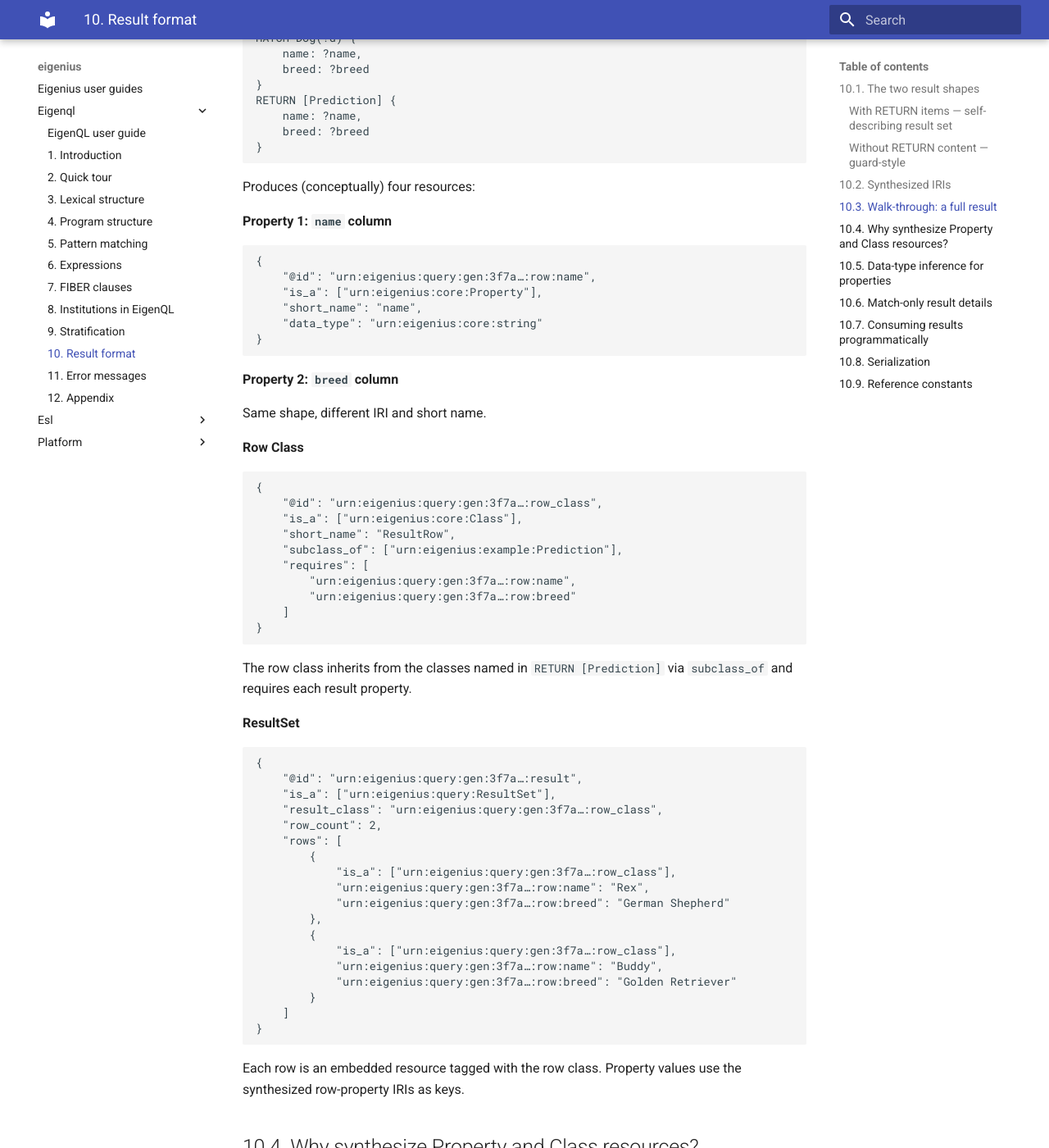
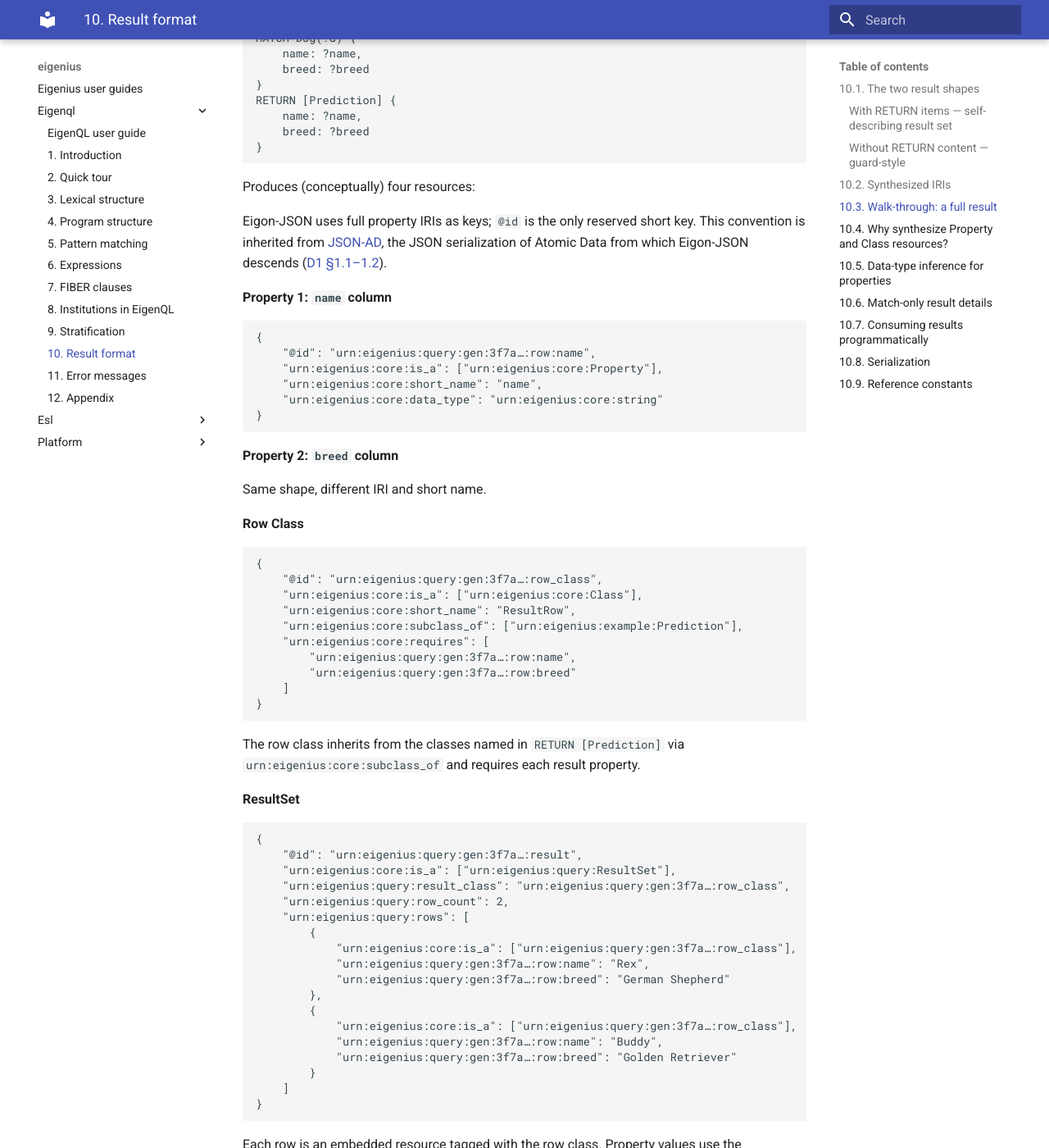
Before and after one commit to eigenius/eigenius, an MkDocs documentation site: the page built from docs/guides/eigenql/10-result-format.md, in a window 1280 px wide and 1400 px high, scrolled down 1931 px. Shown: the whole window at 82% size. Built offline with MkDocs 1.6.1 and Material for MkDocs 9.7.7, drawn with Linux system fonts in a browser that asks for light colours; some of the changed text lies outside the part shown.

````diff
--- a/docs/guides/eigenql/10-result-format.md
+++ b/docs/guides/eigenql/10-result-format.md
@@ -85,14 +85,16 @@ RETURN [Prediction] {
 
 Produces (conceptually) four resources:
 
+Eigon-JSON uses full property IRIs as keys; `@id` is the only reserved short key. This convention is inherited from [JSON-AD](https://docs.atomicdata.dev/), the JSON serialization of Atomic Data from which Eigon-JSON descends ([D1 §1.1–1.2](../../design/d1-eigon-serialization-format.md)).
+
 **Property 1: `name` column**
 
 ```json
 {
     "@id": "urn:eigenius:query:gen:3f7a…:row:name",
-    "is_a": ["urn:eigenius:core:Property"],
-    "short_name": "name",
-    "data_type": "urn:eigenius:core:string"
+    "urn:eigenius:core:is_a": ["urn:eigenius:core:Property"],
+    "urn:eigenius:core:short_name": "name",
+    "urn:eigenius:core:data_type": "urn:eigenius:core:string"
 }
 ```
 
@@ -105,34 +107,34 @@ Same shape, different IRI and short name.
 ```json
 {
     "@id": "urn:eigenius:query:gen:3f7a…:row_class",
-    "is_a": ["urn:eigenius:core:Class"],
-    "short_name": "ResultRow",
-    "subclass_of": ["urn:eigenius:example:Prediction"],
-    "requires": [
+    "urn:eigenius:core:is_a": ["urn:eigenius:core:Class"],
+    "urn:eigenius:core:short_name": "ResultRow",
+    "urn:eigenius:core:subclass_of": ["urn:eigenius:example:Prediction"],
+    "urn:eigenius:core:requires": [
         "urn:eigenius:query:gen:3f7a…:row:name",
         "urn:eigenius:query:gen:3f7a…:row:breed"
     ]
 }
 ```
 
-The row class inherits from the classes named in `RETURN [Prediction]` via `subclass_of` and requires each result property.
+The row class inherits from the classes named in `RETURN [Prediction]` via `urn:eigenius:core:subclass_of` and requires each result property.
 
 **ResultSet**
 
 ```json
 {
     "@id": "urn:eigenius:query:gen:3f7a…:result",
-    "is_a": ["urn:eigenius:query:ResultSet"],
-    "result_class": "urn:eigenius:query:gen:3f7a…:row_class",
-    "row_count": 2,
-    "rows": [
+    "urn:eigenius:core:is_a": ["urn:eigenius:query:ResultSet"],
+    "urn:eigenius:query:result_class": "urn:eigenius:query:gen:3f7a…:row_class",
+    "urn:eigenius:query:row_count": 2,
+    "urn:eigenius:query:rows": [
         {
-            "is_a": ["urn:eigenius:query:gen:3f7a…:row_class"],
+            "urn:eigenius:core:is_a": ["urn:eigenius:query:gen:3f7a…:row_class"],
             "urn:eigenius:query:gen:3f7a…:row:name": "Rex",
             "urn:eigenius:query:gen:3f7a…:row:breed": "German Shepherd"
         },
         {
-            "is_a": ["urn:eigenius:query:gen:3f7a…:row_class"],
+            "urn:eigenius:core:is_a": ["urn:eigenius:query:gen:3f7a…:row_class"],
             "urn:eigenius:query:gen:3f7a…:row:name": "Buddy",
             "urn:eigenius:query:gen:3f7a…:row:breed": "Golden Retriever"
         }
@@ -170,9 +172,9 @@ The minimal match-only result:
 ```json
 {
     "@id": "urn:eigenius:query:gen:3f7a…:result",
-    "is_a": ["urn:eigenius:query:ResultSet"],
-    "matched": true,
-    "row_count": 5
+    "urn:eigenius:core:is_a": ["urn:eigenius:query:ResultSet"],
+    "urn:eigenius:query:matched": true,
+    "urn:eigenius:query:row_count": 5
 }
 ```
 
````
Also changed, not shown: docs/guides/esl/01-introduction.md (+2 -0 lines), docs/guides/esl/04-declarations.md (+8 -8 lines).
